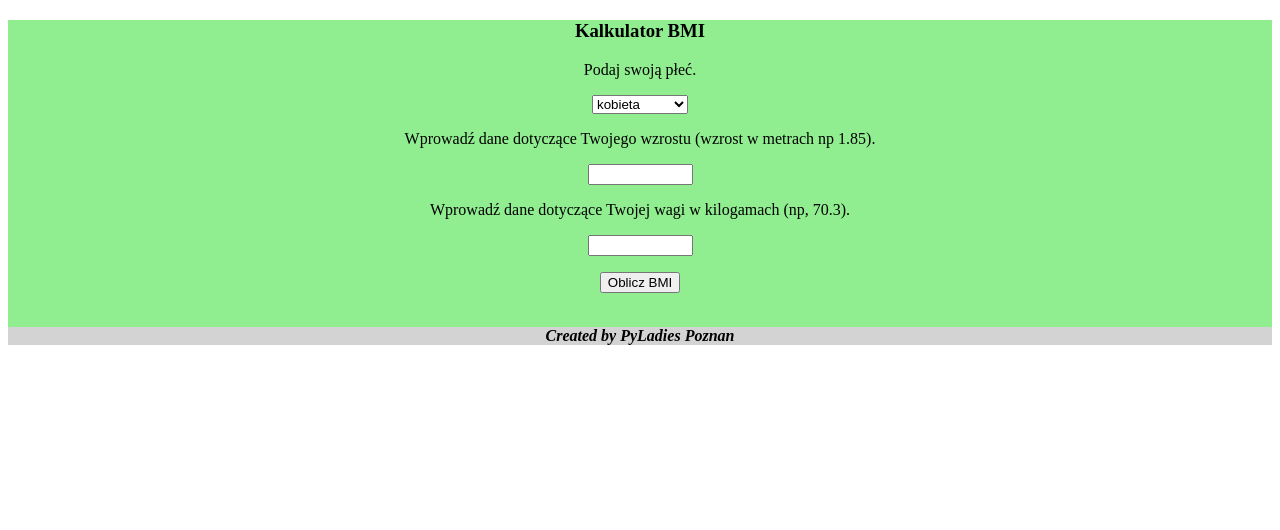
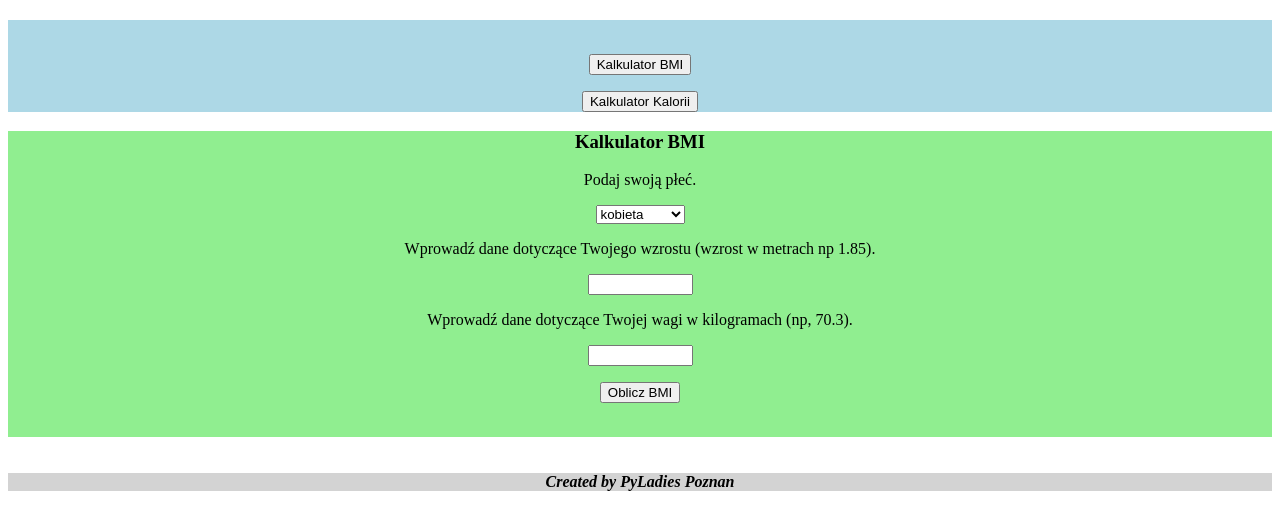
Before and after one commit to PyLadiesPoznanAdvanced/django-introduction-bmi, a Django app: page /calculators/bmi_calculator/ in a window 1280 px wide. Shown: the part 47-577 px from the top of the page. Run offline with Django 3.2, Linux system fonts and the light colour scheme.

Commit message:
task solutions

```diff
--- a/calculators/templates/calculators/base.html
+++ b/calculators/templates/calculators/base.html
@@ -11,8 +11,18 @@
 			<h2>PyLadies Django-introduction </h2>
 		</div>
 
+        <form action="{% url 'calculators:calc_choose' %}" method="post">
+        {% csrf_token %}
 
-        {% block bmi %}
+        <div id="bmi_form" style="text-align:center; background-color:lightblue; background-size: 50% 80%;">
+            <br>
+            <p><input type="submit" name="bmi" value="Kalkulator BMI"></p>
+            <p><input type="submit" name="calories" value="Kalkulator Kalorii"></p>
+
+        </div>
+        </form>
+
+        {% block calc %}
         {% endblock %}
 
 
--- a/calculators/templates/calculators/bmi.html
+++ b/calculators/templates/calculators/bmi.html
@@ -1,7 +1,7 @@
 {% extends "calculators/base.html" %}
 
 
-{% block bmi %}
+{% block calc %}
 
     <form action="{% url 'calculators:count_bmi' %}" method="post">
     {% csrf_token %}
@@ -20,7 +20,7 @@
         <input type="text" name="height" value="" size="10" style="text-align:center;">
 		<br>
 
-        <p>Wprowadź dane dotyczące Twojej wagi w kilogamach (np, 70.3).</p>
+        <p>Wprowadź dane dotyczące Twojej wagi w kilogramach (np, 70.3).</p>
         <input type="text" name="weight" value="" size="10" style="text-align:center;">
 		<br>
 
@@ -29,6 +29,14 @@
     </div>
     </form>
 
+    <br>
+    <div id="error" style="text-align:center; background-color:orangered;">
+        {% if error %}
+            {{ error }}
+        {% endif %}
+    </div>
+    <br>
+
     {% block bmi_results %}
     {% endblock %}
 
--- a/calculators/templates/calculators/bmi_results.html
+++ b/calculators/templates/calculators/bmi_results.html
@@ -4,8 +4,9 @@
 {% block bmi_results %}
 
 <div id="bmi_result" style="text-align:center; background-color:white;">
-    <p>
-        <b>Twój indeks BMI wynosi {{bmi_result}} - {{weight_type}}.</b>
+    <p><b>Twój Wynik:</b>
+    <p><b>Przy wzroście {{height}} m oraz wadze {{weight}} kg
+    Twój indeks BMI wynosi {{bmi_result}} - {{weight_type}}.</b>
     </p>
 </div>
 
--- a/calculators/urls.py
+++ b/calculators/urls.py
@@ -3,7 +3,16 @@ from django.conf.urls import url
 from . import views
 
 urlpatterns = [
-    # url(r'^$', views)  # element zadania 3
+
+    # adres strony z możliwością wyboru kalkulatorów
+    url(r'^$', views.calculators, name="calculators"),
+
+    # adres url przekierowujący między kalkulatorami
+    url(r'^calc_choose$', views.calc_choose, name="calc_choose"),
+
+    # adres url kalkulatora kalorii
+    url(r'^calories_calculator', views.view_main_calories, name="calories"),
+
 
     # adres url przekierowujący do głównego widoku kalkulatora bmi
     url(r'^bmi_calculator/$', views.view_main_bmi, name='main_bmi'),
@@ -13,4 +22,6 @@ urlpatterns = [
 
     # adres url przekierowujący do widoku z wynikami bmi
     url(r'^bmi_result/$', views.view_bmi_result, name='bmi_result'),
+
+
 ]
--- a/calculators/views.py
+++ b/calculators/views.py
@@ -1,27 +1,74 @@
 from django.shortcuts import render, HttpResponseRedirect
+
+
+def calculators(request):
+    """Widok umożliwiający wybór kalkulatora."""
+    return render(
+        request,
+        "calculators/base.html",
+    )
+
+
+def calc_choose(request):
+    """Funkcja przekierowująca użytkownika do
+    kalkulatora bmi lub kalkulatora kalorii."""
+
+    if "bmi" in request.POST:
+        # usunięcie zawartości słownika request.session
+        request.session.clear()
+
+        # przekierowanie do adresu url calkulatora bmi
+        return HttpResponseRedirect("/calculators/bmi_calculator/")
+
+    elif "calories" in request.POST:
+        # przekierowanie do adresu url calkulatora kalorii
+        return HttpResponseRedirect("/calculators/calories_calculator/")
+
+
+def view_main_calories(request):
+    """Podstawowy widok kalkulatora kalorii."""
+    return render(
+        request,
+        "calculators/calories.html",
+    )
 
 
 def get_default_contex():
     """Funkcja zwracająca podstawowy kontekst. """
-    return {"sex": ("kobieta", "męszczyzna")}
+    return {"sex": ("kobieta", "mężczyzna")}
 
 
 def view_main_bmi(request):
     """Podstawowy widok kalkulatora bmi."""
+
+    contex = get_default_contex()
+    contex["error"] = request.session.get("error")
+
     return render(
         request,
         "calculators/bmi.html",
-        get_default_contex()
+        contex
     )
 
 
 def view_count_bmi(request):
-    """Funkcja służąca do obliczeń wartości bmi na podstawie wartości podanych przez użytkownika."""
+    """Funkcja służąca do obliczeń wartości bmi
+    na podstawie wartości podanych przez użytkownika.
+    """
 
-    # pobranie danych wprowadzonych przez użytkownika
-    sex = request.POST["chosen_sex"]
-    height = float(request.POST["height"])
-    weight = float(request.POST["weight"])
+    # próba pobrania danych wprowadzonych przez użytkownika
+    try:
+        sex = request.POST["chosen_sex"]
+        height = float(request.POST["height"].replace(",", "."))
+        weight = float(request.POST["weight"].replace(",", "."))
+
+    # przekierowanie do poprzedniego url w przypadku wystąpienia wyjątku
+    except (KeyError, ValueError):
+        request.session["error"] = "Wprowadzono nieprawidłowe dane."
+        return HttpResponseRedirect("/calculators/bmi_calculator/")
+
+    # usunięcie ze słownika request.session klucza "error"
+    request.session.delete("error")
 
     # obliczanie bmi
     bmi_result = round(weight / height ** 2, 2)
@@ -48,9 +95,14 @@ def view_count_bmi(request):
         else:
             weight_type = "otyłość"
 
-    # dodanie obliczonych wartości bmi oraz kategori wagowej do słownika request.session
-    request.session["bmi_result"] = bmi_result
-    request.session["weight_type"] = weight_type
+    # dodanie obliczonych wartości bmi oraz
+    # kategori wagowej do słownika request.session
+    request.session.update({
+        "bmi_result": bmi_result,
+        "weight_type": weight_type,
+        "height": height,
+        "weight": weight
+    })
 
     # Always return an HttpResponseRedirect after successfully dealing
     # with POST data. This prevents data from being posted twice if a
@@ -63,7 +115,9 @@ def view_bmi_result(request):
     context = get_default_contex()
     context.update({
         "bmi_result": request.session["bmi_result"],
-        "weight_type": request.session["weight_type"]
+        "weight_type": request.session["weight_type"],
+        "height": request.session["height"],
+        "weight": request.session["weight"]
     })
 
     return render(
--- a/django-introduction-bmi/urls.py
+++ b/django-introduction-bmi/urls.py
@@ -7,11 +7,10 @@ from django.shortcuts import HttpResponseRedirect
 
 
 def view_main_bmi(request):
-    """ Funkcja przekierowująca do głównego url aplikacji bmi."""
-    return HttpResponseRedirect("calculators/bmi_calculator/")
+    """ Funkcja przekierowująca do głównego adresu url aplikacji bmi."""
+    return HttpResponseRedirect("calculators/")
 
 urlpatterns = [
-
 
     # uruchamianie widoku przy starcie projektu
     url(r'^$', view_main_bmi),
```
Also changed, not shown: db.sqlite3, 1 other file.
